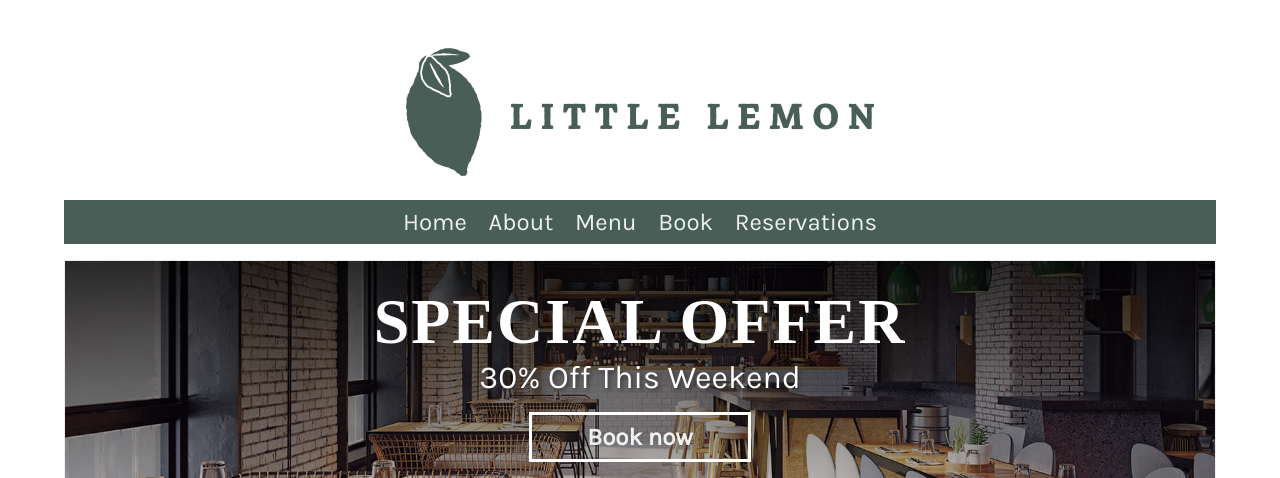
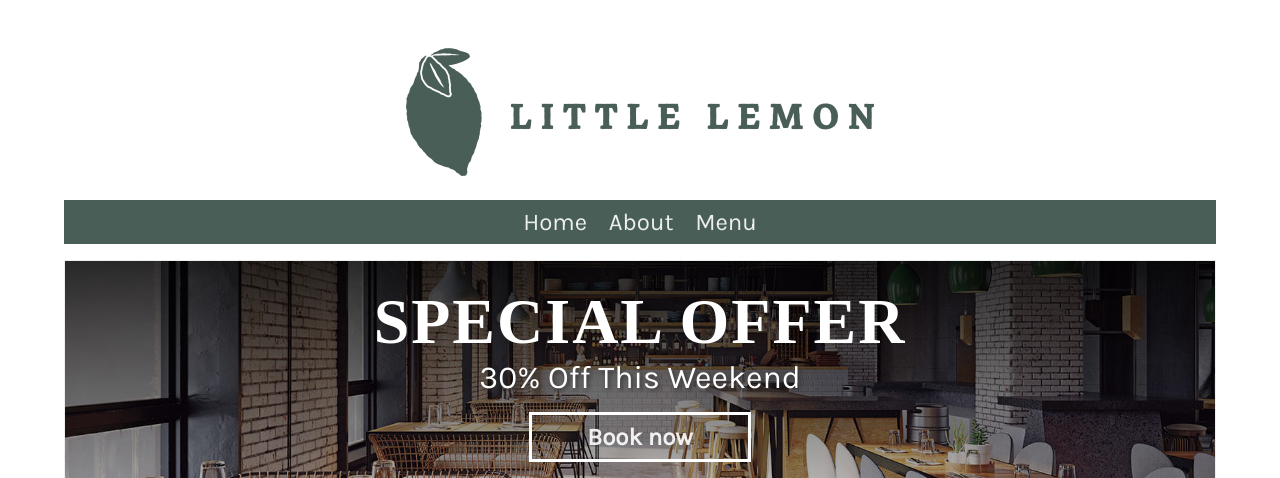
Before and after one commit to adolfojmnz/backend-capstone, a Django app: page / in a window 1280 px wide. Shown: the top 478 px of the page. Run offline with Django 4.2, Linux system fonts and the light colour scheme; some web fonts are replaced.

Commit message:
Remove broken URLs

```diff
--- a/restaurant/templates/restaurant/partials/_header.html
+++ b/restaurant/templates/restaurant/partials/_header.html
@@ -7,7 +7,5 @@
     <li><a href="{% url 'home' %}">Home</a></li>
     <li><a href="{% url 'about' %}">About</a></li>
     <li><a href="{% url 'menu' %}">Menu</a></li>
-    <li><a href="{% url 'book' %}">Book</a></li>
-    <li><a href="{% url 'bookings' %}">Reservations</a></li>
   </ul>
 </nav>
```
